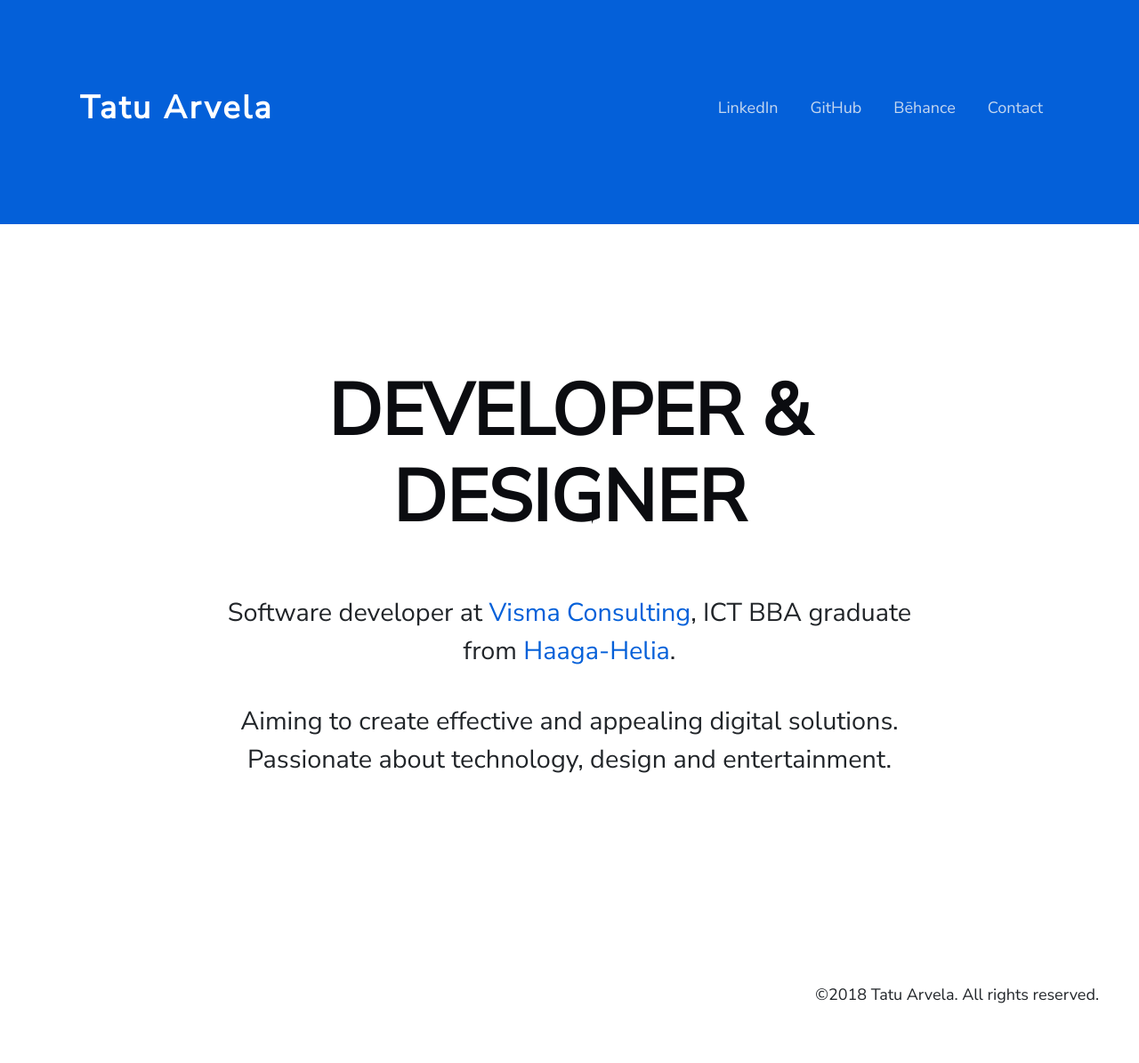
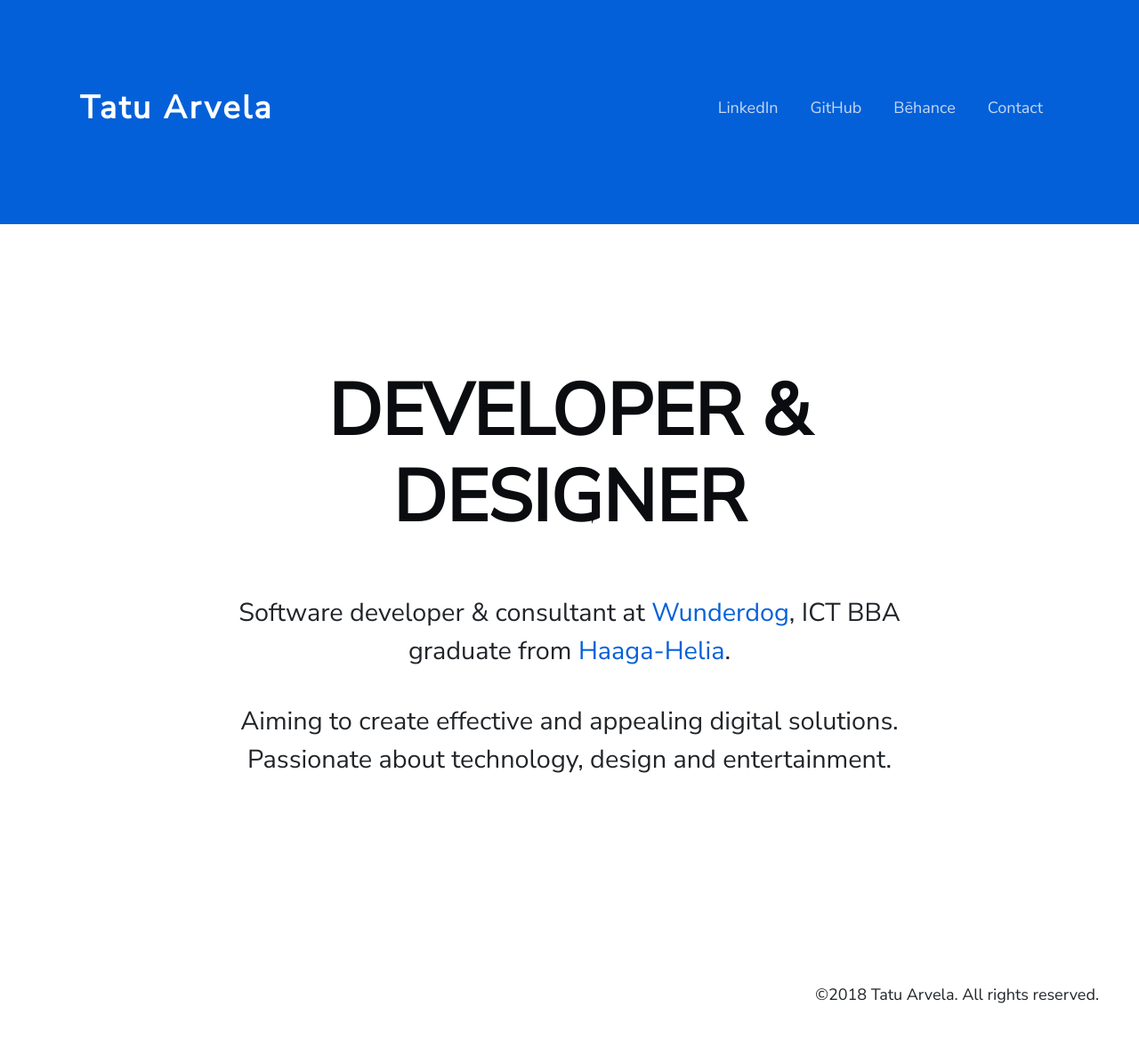
Before and after one commit to TatuArvela/tatuarvela.dev, a Jekyll site: the page built from index.md, in a window 1280 px wide. Shown: the whole page at 89% size. Built offline with Jekyll 4.4.1, drawn with Linux system fonts in a browser that asks for light colours; nearby versions of some CDN libraries.

Commit message:
Oopsie woopsie

```diff
--- a/index.md
+++ b/index.md
@@ -4,7 +4,7 @@ show_content_header: false
 title: DEVELOPER & DESIGNER
 frontpage: true
 ---
-Software developer at [Visma Consulting](https://www.vismaconsulting.fi/), ICT BBA graduate from [Haaga-Helia](https://www.haaga-helia.fi/).
+Software developer & consultant at [Wunderdog](https://wunder.dog/), ICT BBA graduate from [Haaga-Helia](https://www.haaga-helia.fi/).
 
 Aiming to create effective and appealing digital solutions.
 Passionate about technology, design and entertainment.
```
